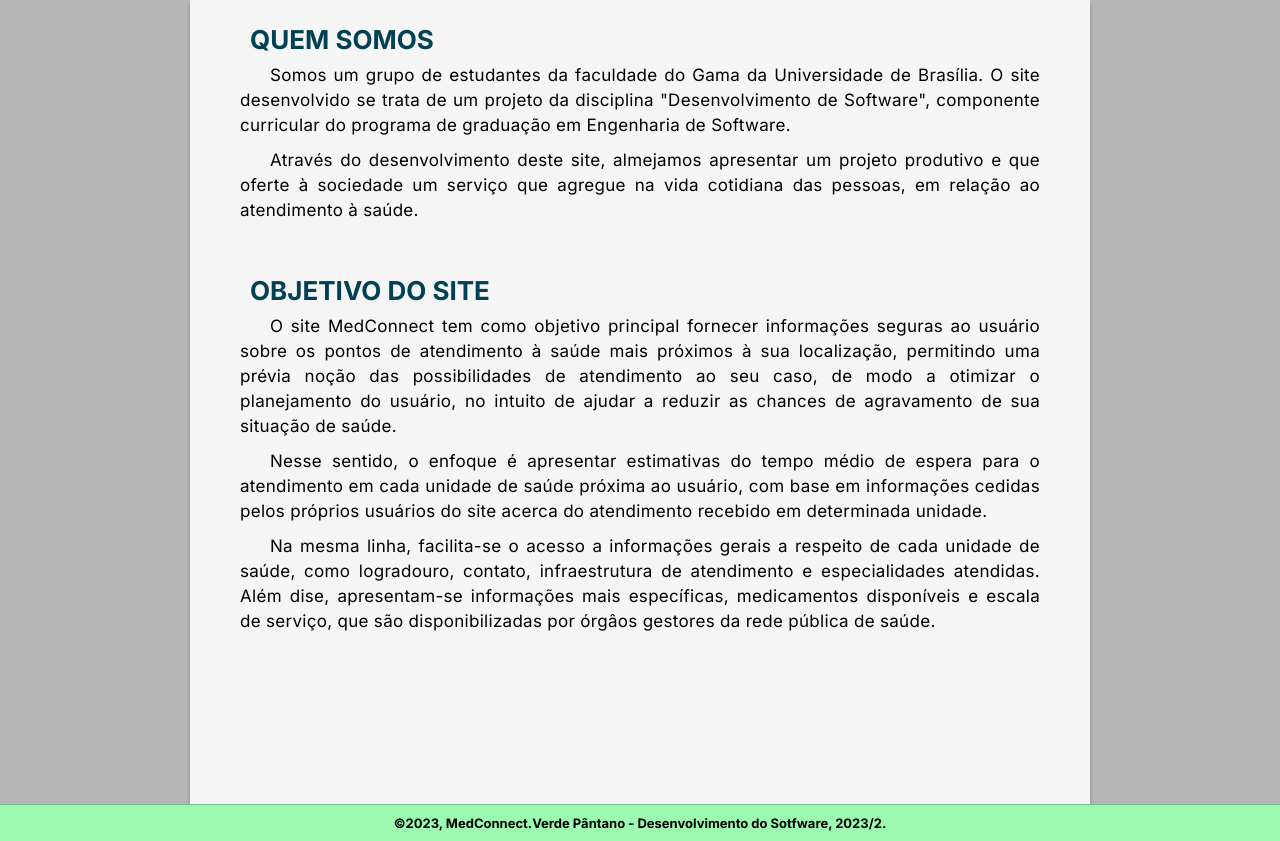
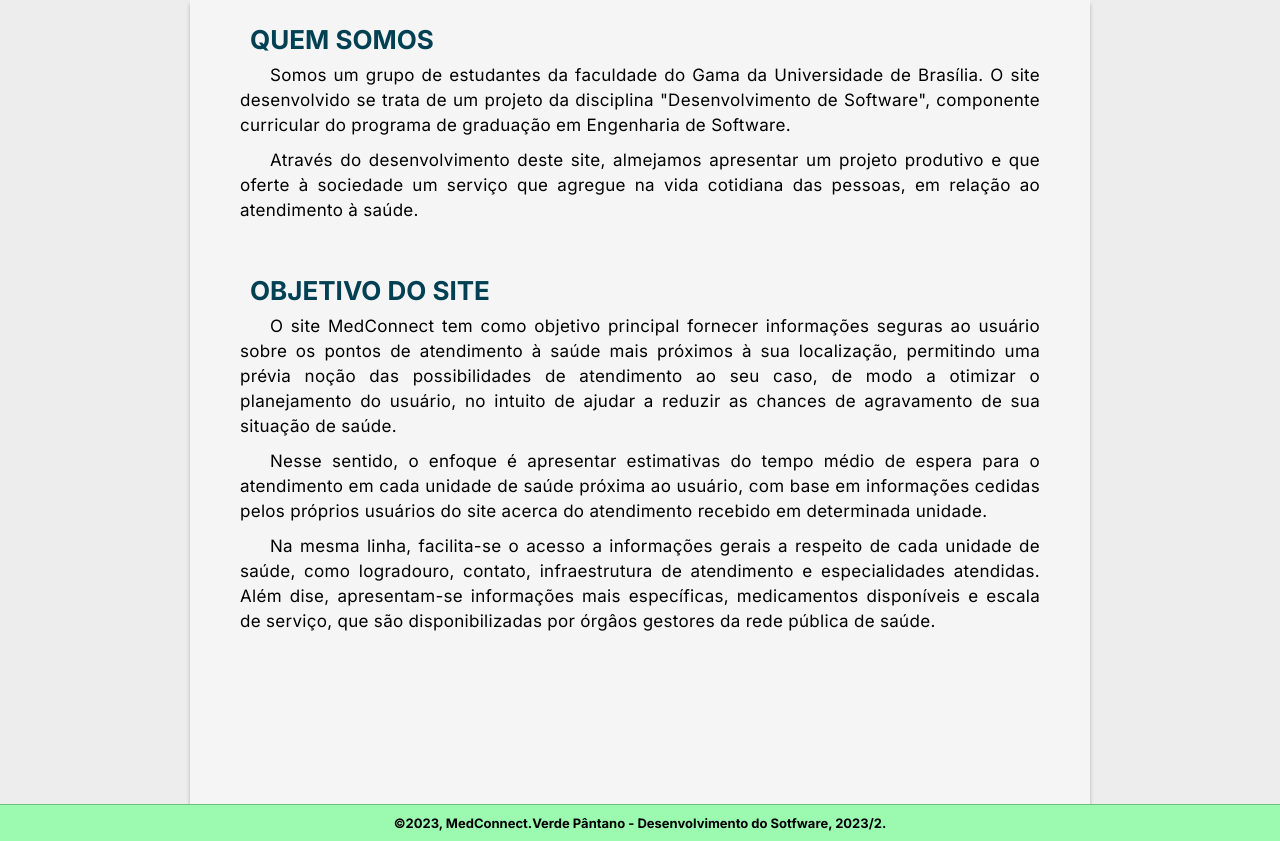
Before and after one commit to Wooo589/unb-ds-verde-pantano, a Django app: page /sobrenos in a window 1280 px wide. Shown: the part 60-901 px from the top of the page. Run offline with Django 4.2, Linux system fonts and the light colour scheme; some libraries are stand-ins or nearby versions.

Commit message:
Update FazerLogin.css

```diff
--- a/inicial/static/styles/FazerLogin.css
+++ b/inicial/static/styles/FazerLogin.css
@@ -16,7 +16,6 @@
 }
 
 body{
-    background-color: rgba(0, 0, 0, 0.285);
     font-family: var(--fonte-destaque);
 }
 #header_login{
```
